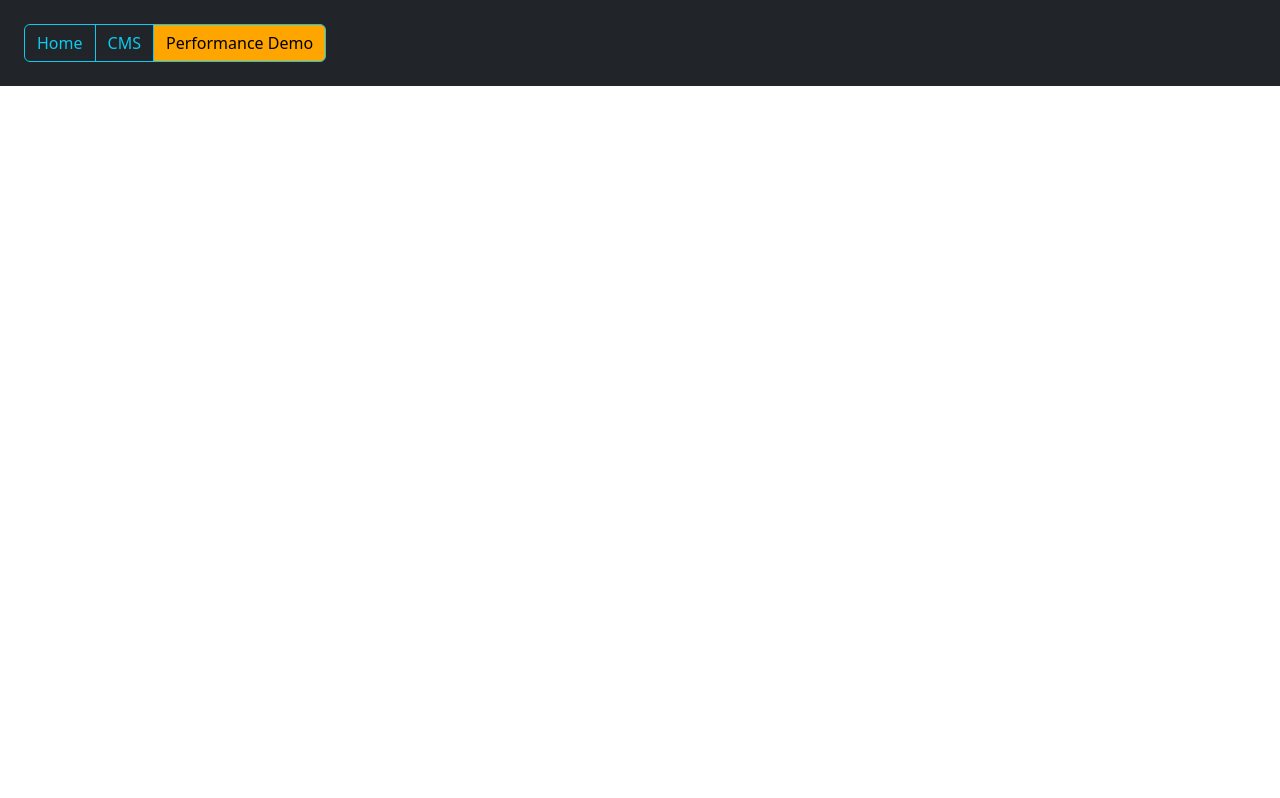
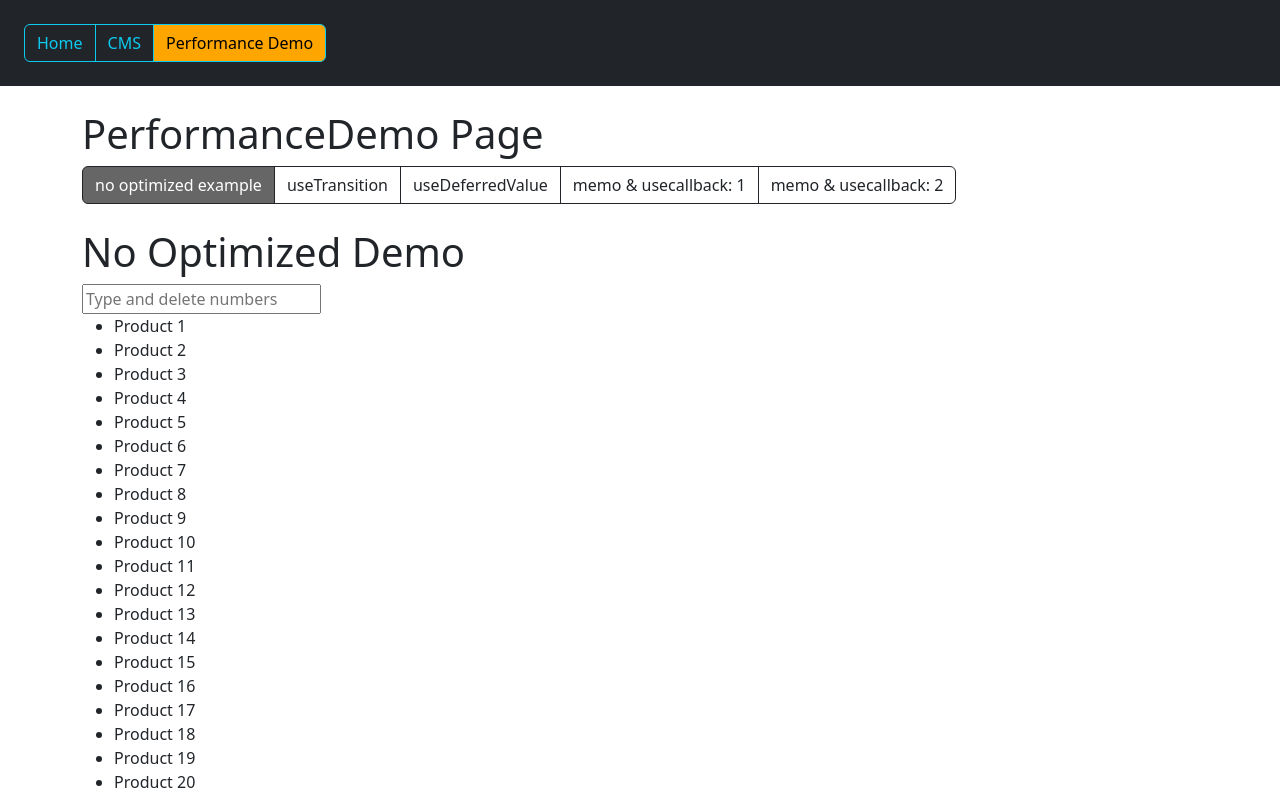
Before and after one commit to talent-factory-academy/react-18-best-practices, a React (Create React App) app: page /performance-demo/noOptimized in a window 1280 px wide. Shown: the top 798 px of the page. Built offline with nearby package versions, Linux system fonts and the light colour scheme.

Commit message:
add no optimized example

```diff
--- a/src/App.tsx
+++ b/src/App.tsx
@@ -1,6 +1,7 @@
 import React, { lazy, Suspense } from 'react';
 import { BrowserRouter, Navigate, Route, Routes } from 'react-router-dom';
 import { NavBar } from './core/NavBar';
+import NoOptimizedExample from './pages/cms/performance-demo/defer_and_transition/NoOptimizedExample';
 import PerformanceDemoPage from './pages/cms/performance-demo/PerformanceDemoPage';
 
 const HomePage  = lazy(() => import('./pages/home/HomePage'));
@@ -32,6 +33,7 @@ function App() {
               <PerformanceDemoPage />
             </Suspense>
           }>
+            <Route path="noOptimized" element={<NoOptimizedExample />} />
             <Route path="useTransition" element={<UseTransitionDemo />} />
             <Route path="useDeferredValue" element={<UseDeferredValueDemo />} />
             <Route path="memo-and-usecallback-1" element={<ReactMemoHelloDemo />} />
--- a/src/pages/cms/performance-demo/PerformanceDemoPage.tsx
+++ b/src/pages/cms/performance-demo/PerformanceDemoPage.tsx
@@ -1,34 +1,41 @@
 import { NavLink, Outlet } from 'react-router-dom';
 
+const isActive = (obj: { isActive: boolean }) => obj.isActive ? { backgroundColor: '#666'} : {}
 export default function PerformanceDemoPage() {
   return <div>
     <h1>PerformanceDemo Page</h1>
 
     <div className="btn-group">
       <NavLink
+        to="noOptimized"
+        className="btn btn-outline-dark"
+        style={isActive}
+      > no optimized example </NavLink>
+
+      <NavLink
         to="useTransition"
         className="btn btn-outline-dark"
-        style={({ isActive }) => isActive ? { backgroundColor: '#666'} : {}}
+        style={isActive}
       > useTransition </NavLink>
 
       <NavLink
         to="useDeferredValue"
         className="btn btn-outline-dark"
-        style={({ isActive }) => isActive ? { backgroundColor: '#666'} : {}}
+        style={isActive}
       > useDeferredValue </NavLink>
 
 
       <NavLink
         to="memo-and-usecallback-1"
         className="btn btn-outline-dark"
-        style={({ isActive }) => isActive ? { backgroundColor: '#666'} : {}}
+        style={isActive}
       > memo & usecallback: 1 </NavLink>
 
 
       <NavLink
         to="memo-and-usecallback-2"
         className="btn btn-outline-dark"
-        style={({ isActive }) => isActive ? { backgroundColor: '#666'} : {}}
+        style={isActive}
       > memo & usecallback: 2 </NavLink>
     </div>
 
--- /dev/null
+++ b/src/pages/cms/performance-demo/defer_and_transition/NoOptimizedExample.tsx
@@ -0,0 +1,44 @@
+import React, { useDeferredValue, useState } from 'react';
+
+// example useTransition
+const dummyProducts = generateProducts();
+
+function NoOptimizedExample() {
+  const [filterTerm, setFilterTerm] = useState('');
+
+  function updateFilterHandler(event: any) {
+    setFilterTerm(event.target.value)
+  }
+  const filteredProducts = dummyProducts.filter((product) => product.includes(filterTerm));
+
+  return (
+    <div>
+    <h1>No Optimized Demo </h1>
+      <input type="text" onChange={updateFilterHandler} placeholder="Type and delete numbers"/>
+      <ProductList products={filteredProducts} />
+    </div>
+  );
+}
+
+function ProductList({ products }: any) {
+  return (
+    <ul>
+      {
+        products.map((product: any) => <li key={product}>{product}</li>)
+      }
+    </ul>
+  );
+}
+
+export default NoOptimizedExample;
+
+/**
+ * DUMMY PRODUCTS
+ */
+export function generateProducts() {
+  const products = [];
+  for (let i = 0; i < 20000; i++) {
+    products.push(`Product ${i+1}`);
+  }
+  return products;
+}
```
